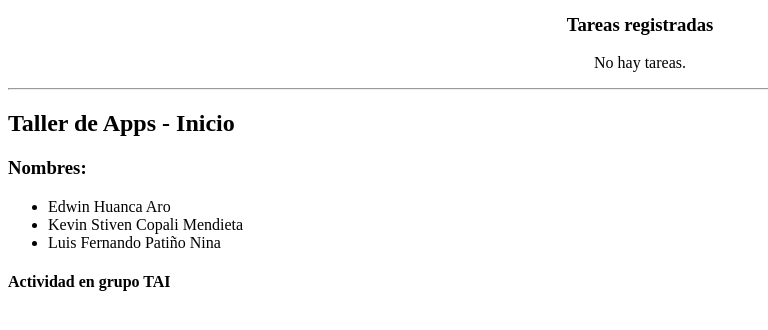
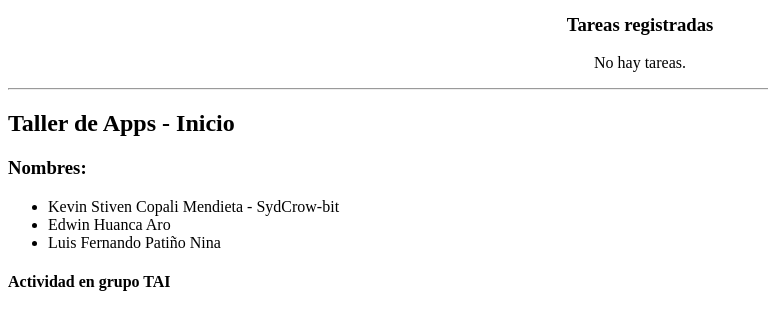
Before and after one commit to SydCrow-bit/TAREA-DB-PYTHON, a Flask app: page / in a window 1280 px wide. Shown: the part 139-469 px from the top of the page, without its empty margins (0-768 px from the left). Run offline with Flask 3, Linux system fonts and the light colour scheme.

```diff
--- a/routes.py
+++ b/routes.py
@@ -24,6 +24,7 @@ def sobrenosotros():
 
     return render_template('sobrenosotros.html', form=formulario)
 
+#METODO PARA CARGAR LAS TAREAS
 @app.context_processor
 def cargar_tareas():
     tareas = Tarea.query.all()
--- a/templates/index.html
+++ b/templates/index.html
@@ -4,8 +4,9 @@
 <h2>Taller de Apps - Inicio </h2>
 <h3>Nombres: </h3>
 <ul>
+    <!--AGREGAR SUS USUARIOS DE GITHUB-->
+    <li>Kevin Stiven Copali Mendieta - SydCrow-bit</li>
     <li>Edwin Huanca Aro</li>
-    <li>Kevin Stiven Copali Mendieta</li>
     <li>Luis Fernando Patiño Nina</li>
 </ul>
 <h4>{{ subtitulo }}</h4>
```
